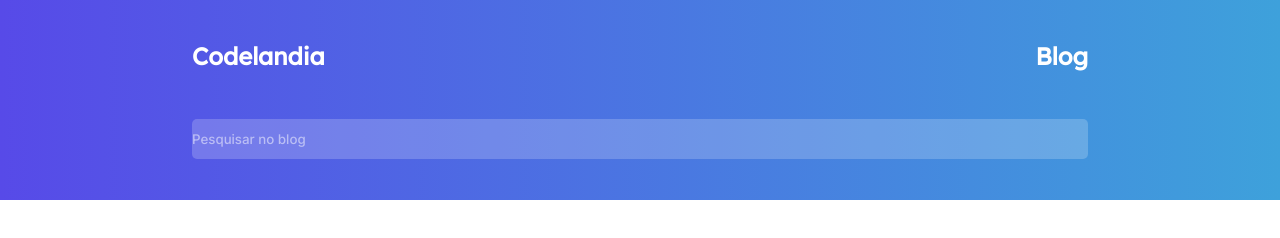
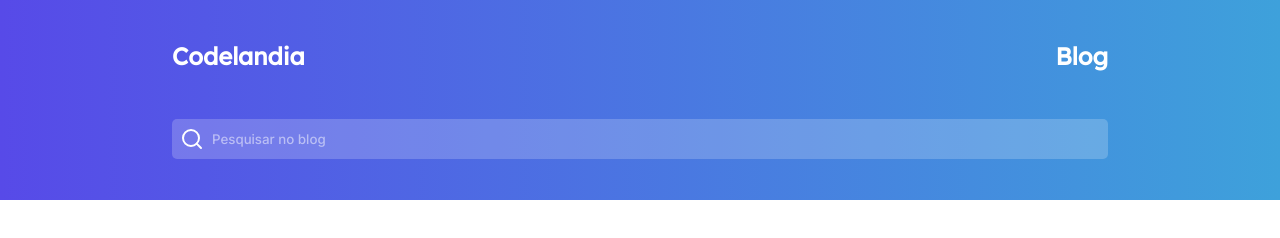
Before and after one commit to GustavoGomesDias/codelandia-1, a plain HTML site: page index.html in a window 1280 px wide. Drawn offline with Linux system fonts and the light colour scheme.

Commit message:
feat: add search icon

```diff
--- a/index.html
+++ b/index.html
@@ -19,7 +19,9 @@
         <h2 class="blog">Blog</h2>
       </div>
       <div class="search_container">
+        <button type="submit" class="search_button"></button>
         <input type="search" name="search" id="search" placeholder="Pesquisar no blog">
+        </button>
       </div>
     </div>
   </header>
--- a/style.css
+++ b/style.css
@@ -65,10 +65,20 @@ header div.header_container a {
   color: var(--white);
 }
 
+header div.search_container {
+  display: grid;
+  grid-template-columns: auto auto;
+
+  border-radius: 5px;
+  border: none;
+  background-color: rgba(255, 255, 255, 0.2);
+
+}
+
 header div.search_container input[type='search'] {
   width: 70vw;
   height: 40px;
-  background-color: rgba(255, 255, 255, 0.2);
+  background: none;
   border-radius: 5px;
   border: none;
 
@@ -81,3 +91,16 @@ header div.search_container input[type='search']::placeholder {
   color: var(--white);
   opacity: 0.5;
 }
+
+header div.search_container button.search_button {
+  background: url('/assets/icons/search.svg') center no-repeat;
+  height: 40px;
+  width: 40px;
+  cursor: pointer;
+  border-radius: 5px;
+  border: none;
+}
+
+header div.search_container button.search_button svg {
+  background: url('/assets/icons/search.svg') center no-repeat;
+}
```
Also changed, not shown: assets/icons/heart-outline.svg (renamed from heart-outline.svg), assets/icons/search.svg (added).
